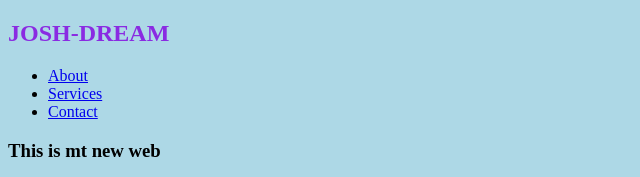
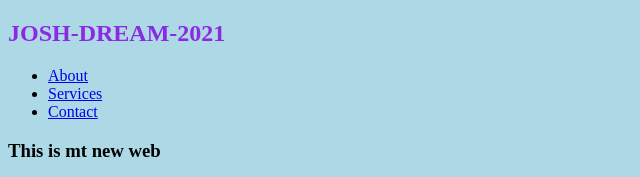
Before and after one commit to Josh1005GH/joshdream, a plain HTML site: page index.html in a window 1280 px wide. Shown: the top 177 px of the page, 0-640 px from the left. Drawn offline with Linux system fonts and the light colour scheme.

Commit message:
updated home page

```diff
--- a/index.html
+++ b/index.html
@@ -8,7 +8,7 @@
     <title>joshdream</title>
   </head>
   <body>
-    <h2 class="tit">JOSH-DREAM</h2>
+    <h2 class="tit">JOSH-DREAM-2021</h2>
     <div class="route">
       <ul class="pages">
         <li><a href="./about.html">About</a></li>
```
